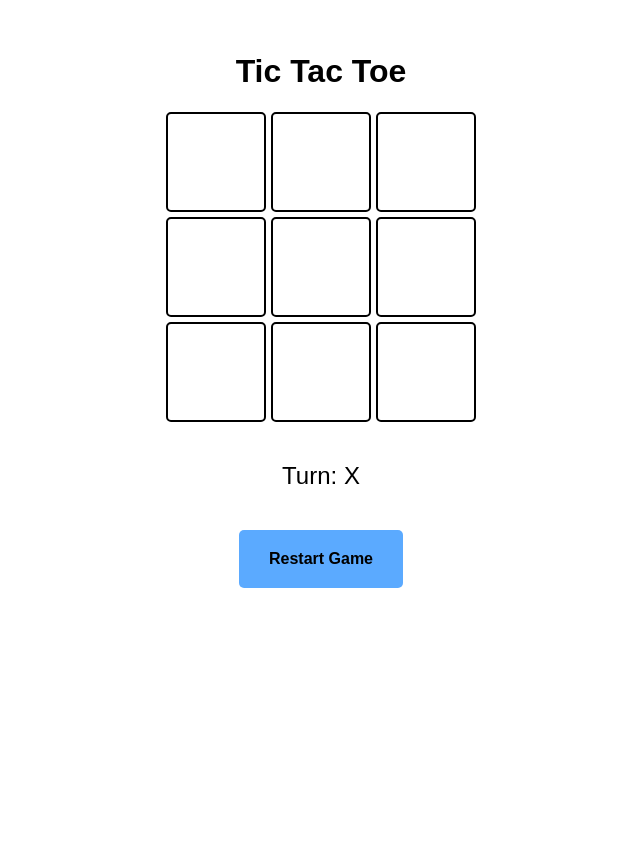
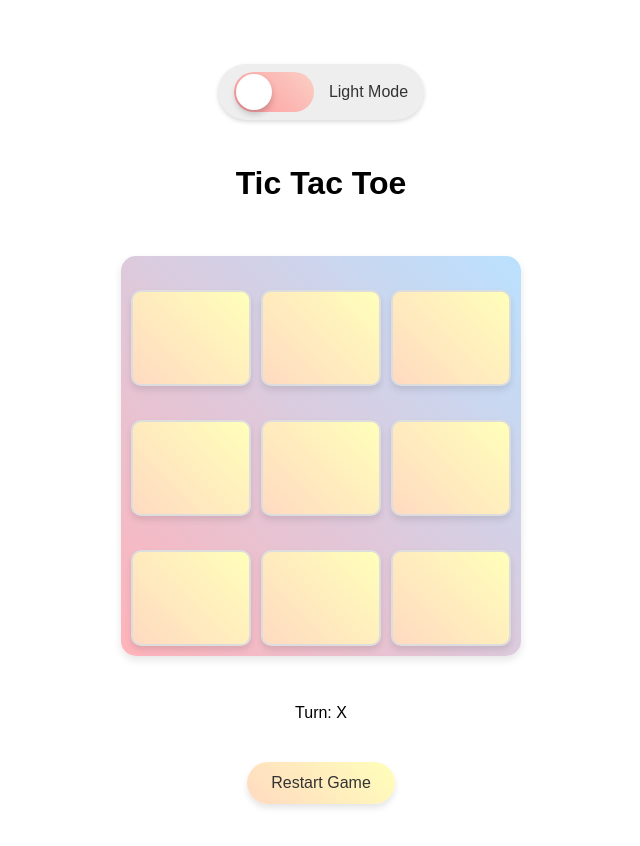
Before and after one commit to pmmachadov/tic_tac_toe, a React (Vite) app: page / in a window 1280 px wide. Shown: the top 846 px of the page, without its empty margins (319-959 px from the left). Before the commit the page ends 800 px from the top, so only its background shows below. Built offline with nearby package versions, Linux system fonts and the light colour scheme.

Commit message:
feat: implement dark mode toggle and enhance UI styles for better user experience

```diff
--- a/src/App.css
+++ b/src/App.css
@@ -1,71 +1,151 @@
 .app {
-    align-items: center;
+    min-height: 100vh;
     display: flex;
     flex-direction: column;
+    align-items: center;
     font-family: Arial, sans-serif;
-    margin-top: 2rem;
+    margin: 0;
+    padding: 2rem;
+    background-color: #fff;
+    color: #000;
+}
+
+.toggle-container {
+    display: flex;
+    align-items: center;
+    cursor: pointer;
+    padding: 0.5rem 1rem;
+    background: #eee;
+    border-radius: 30px;
+    box-shadow: 0 2px 4px rgba(0, 0, 0, 0.15);
+    margin-bottom: 1.5rem;
+}
+
+.toggle-switch {
+    width: 80px;
+    height: 40px;
+    background: linear-gradient(45deg, #ff9a9e, #fad0c4);
+    border-radius: 25px;
+    position: relative;
+    margin-right: 15px;
+    transition: background 0.3s ease;
+}
+
+.toggle-thumb {
+    width: 36px;
+    height: 36px;
+    background-color: #fff;
+    border-radius: 50%;
+    position: absolute;
+    top: 2px;
+    left: 2px;
+    box-shadow: 0 4px 6px rgba(0, 0, 0, 0.2);
+    transition: transform 0.3s ease;
+}
+
+.toggle-thumb.dark {
+    transform: translateX(40px);
+}
+
+.toggle-thumb.light {
+    transform: translateX(0);
 }
 
 .board {
     display: grid;
-    gap: 5px;
-    grid-template-columns: repeat(3, 100px);
-    grid-template-rows: repeat(3, 100px);
-    margin-bottom: 1rem;
+    gap: 10px;
+    grid-template-columns: repeat(3, 120px);
+    grid-template-rows: repeat(3, 120px);
+    margin: 2rem auto;
+    padding: 10px;
+    background: linear-gradient(45deg, #ffb3ba, #bae1ff);
+    border-radius: 15px;
+    box-shadow: 0 4px 8px rgba(0, 0, 0, 0.1);
 }
 
 .square {
-    -moz-transition: background-color 0.3s ease;
-    -ms-transition: background-color 0.3s ease;
-    -o-transition: background-color 0.3s ease;
-    -webkit-transition: background-color 0.3s ease;
+    display: flex;
     align-items: center;
+    justify-content: center;
+    font-size: 2.5rem;
+    font-weight: bold;
+    border: 2px solid #ddd;
     background-color: #fff;
-    border: 2px solid #000;
-    color: black;
+    color: #333;
+    border-radius: 10px;
+    transition: background-color 0.3s ease, transform 0.2s ease;
     cursor: pointer;
-    display: flex;
-    font-size: 2rem;
-    height: 100px;
-    justify-content: center;
-    transition: background-color 0.3s ease;
-    width: 100px;
 }
 
 .square:hover {
-    background-color: #5baaff;
+    background-color: #f0f0f0;
+    transform: translateY(-2px);
 }
 
 .square.highlight {
-    background-color: rgb(255, 234, 79);
-    border-color: rgb(196, 0, 0);
+    background-color: #ffea82;
+    border-color: #3aa6ff;
     border-width: 0.3rem;
-}
-
-.info {
-    font-size: 1.5rem;
-    margin-bottom: 1rem;
+    color: #000;
 }
 
 button {
-    -moz-transition: background-color 0.3s ease;
-    -ms-transition: background-color 0.3s ease;
-    -o-transition: background-color 0.3s ease;
-    -webkit-transition: background-color 0.3s ease;
-    background-color: #5baaff;
+    background: linear-gradient(45deg, #ffdac1, #ffffba);
     border: none;
-    border-radius: 5px;
-    color: #000000;
+    border-radius: 30px;
+    color: #333;
     cursor: pointer;
     font-size: 1rem;
-    font-weight: bold;
-    padding: 20px 30px;
-    transition: background-color 0.3s ease;
+    padding: 0.75rem 1.5rem;
+    box-shadow: 0 4px 6px rgba(0, 0, 0, 0.1);
+    transition: transform 0.2s ease, background 0.3s ease;
+    margin-top: 1.5rem;
 }
 
 button:hover {
-    background-color: rgb(202, 217, 115);
-    font-weight: bold;
+    transform: translateY(-3px);
+    background: linear-gradient(45deg, #5f8dc2, #ffdac1);
+    -webkit-transition: transform 0.5s ease, background 0.5s ease;
+    -moz-transition: transform 0.5s ease, background 0.5s ease;
+    -ms-transition: transform 0.5s ease, background 0.5s ease;
+    -o-transition: transform 0.5s ease, background 0.5s ease;
+    transition: transform 0.5s ease, background 0.5s ease;
+}
+
+.app.dark {
+    background-color: #121212;
+    color: #f5f5f5;
+}
+
+.app.dark .board {
+    background: linear-gradient(45deg, #1e1e1e, #272727);
+}
+
+.app.dark .square {
+    background-color: #1e1e1e;
+    border-color: #333;
+    color: #f5f5f5;
+}
+
+.app.dark .square:hover {
+    background-color: #333;
+}
+
+.app.dark .square.highlight {
+    background-color: #90caf9;
+    border-color: #42a5f5;
+    border-width: 0.3rem;
+    color: #000 !important;
+}
+
+.app.dark button {
+    background: linear-gradient(45deg, #42a5f5, #1e88e5);
+    box-shadow: 0 4px 6px rgba(0, 0, 0, 0.2);
+    color: #fff;
+}
+
+.app.dark .toggle-switch {
+    background: linear-gradient(45deg, #42a5f5, #0a457a);
 }
 
 @media (max-width: 600px) {
--- a/src/views/App.jsx
+++ b/src/views/App.jsx
@@ -7,6 +7,7 @@ import { handleSquareClick, handleReset } from "../controllers/gameController";
 
 function App() {
   const [gameState, setGameState] = useState(initGame());
+  const [darkMode, setDarkMode] = useState(false);
 
   useEffect(() => {
     if (gameState.winner && gameState.winner !== "Board is Full") {
@@ -24,6 +25,9 @@ function App() {
           "#bb00bb",
           "#ff0000",
           "#00ff00",
+          "#ffff00",
+          "#ff69b4",
+          "#ffa500",
         ],
         shapes: ["circle"],
       });
@@ -39,8 +43,19 @@ function App() {
     setGameState(handleReset());
   };
 
+  const toggleTheme = () => {
+    setDarkMode((prev) => !prev);
+  };
+
   return (
-    <div className="app">
+    <div className={`app ${darkMode ? "dark" : ""}`}>
+      <button type="button" className="toggle-container" onClick={toggleTheme}>
+        <div className="toggle-switch">
+          <div className={`toggle-thumb ${darkMode ? "dark" : "light"}`}></div>
+        </div>
+        <span>{darkMode ? "Dark Mode" : "Light Mode"}</span>
+      </button>
+
       <h1>Tic Tac Toe</h1>
       <Board
         board={gameState.board}
@@ -49,11 +64,15 @@ function App() {
       />
       <div className="info">
         {gameState.winner ? (
-          gameState.winner === "Board is Full" ? (
-            <p>¡Board is full!</p>
-          ) : (
-            <p>Winner: {gameState.winner}</p>
-          )
+          (() => {
+            const winnerMessage =
+              gameState.winner === "Board is Full" ? (
+                <p>¡Board is full!</p>
+              ) : (
+                <p>Winner: {gameState.winner}</p>
+              );
+            return winnerMessage;
+          })()
         ) : (
           <p>Turn: {gameState.turn}</p>
         )}
```
